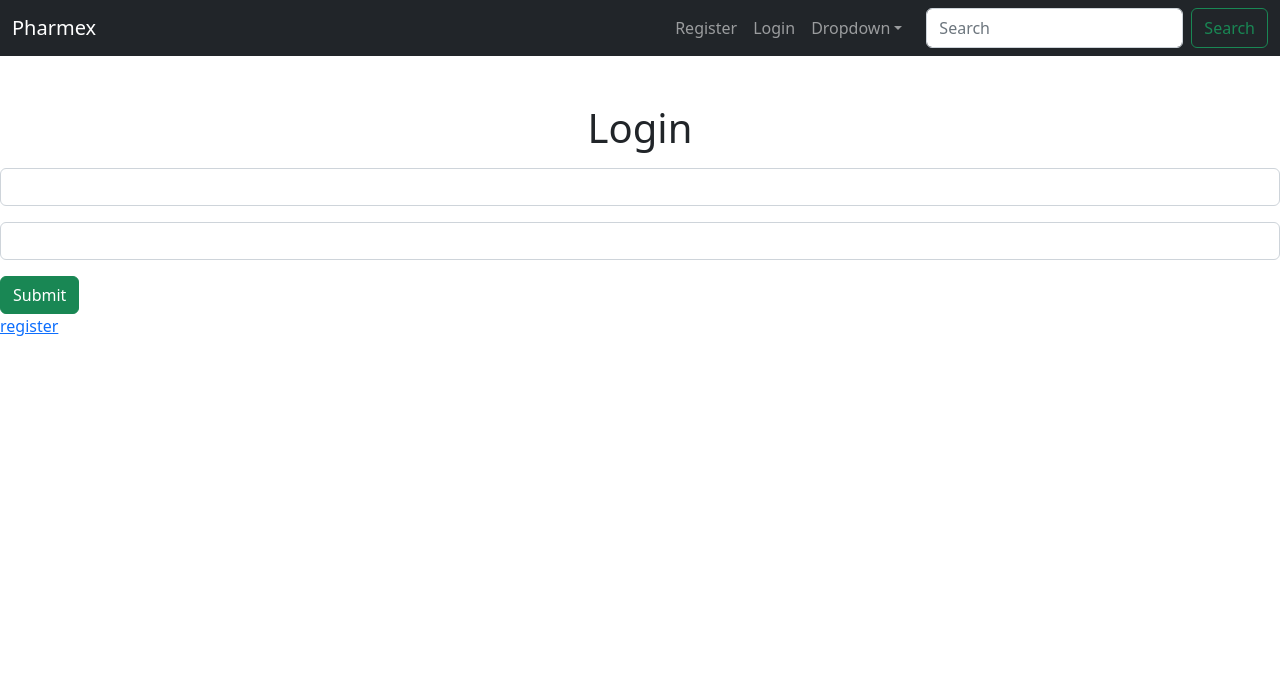
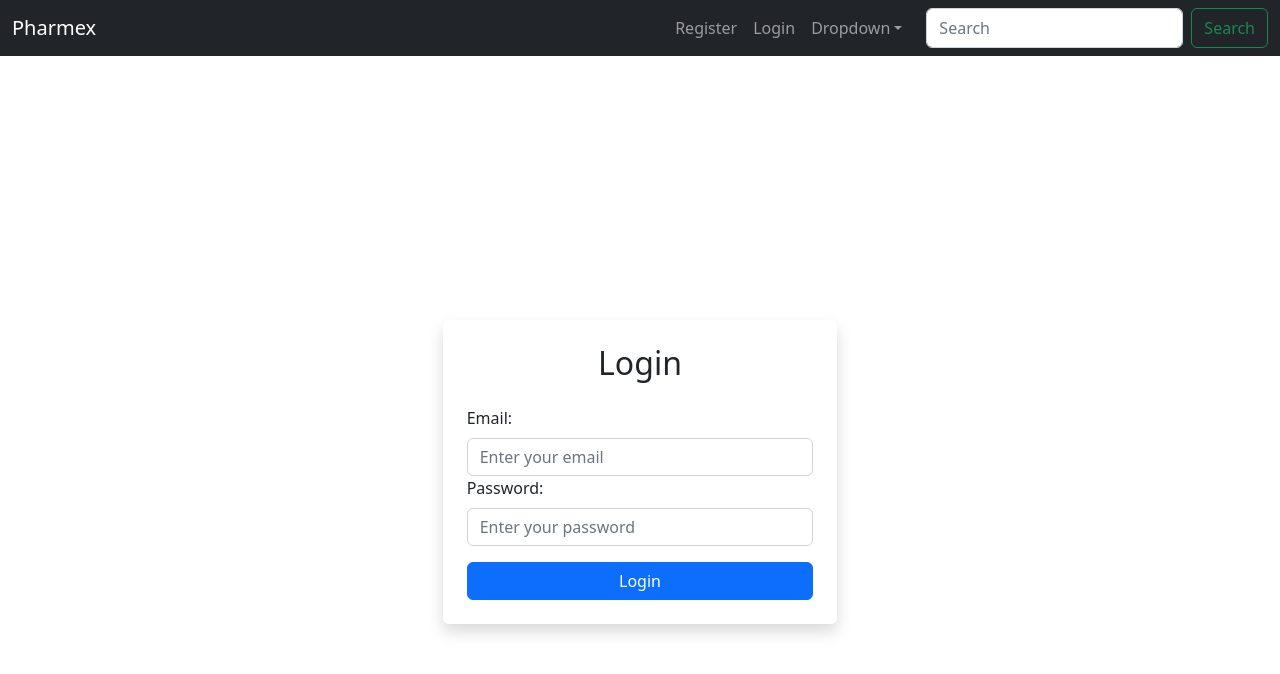
Before and after one commit to AyeshaMohsin/dbms_project, a React (Create React App) app in the folder client/: page /login in a window 1280 px wide. Shown: the top 674 px of the page. Built offline with nearby package versions, Linux system fonts and the light colour scheme; no server answers.

Commit message:
login fixed

```diff
--- a/client/src/components/Login.js
+++ b/client/src/components/Login.js
@@ -1,73 +1,166 @@
-import React, { Fragment, useState } from "react";
-import { Link, Redirect } from "react-router-dom";
+import React, { useEffect, useState } from 'react';
+import { Container, Row, Col, Form, Button } from 'react-bootstrap';
+import { Formik, Field, ErrorMessage } from 'formik';
+import * as Yup from 'yup';
+import { ToastContainer, toast } from 'react-toastify';
+import 'react-toastify/dist/ReactToastify.css';
+import { redirect, useNavigate } from 'react-router';
 
-import { toast } from "react-toastify";
+const CustomerRegistrationForm = () => {
+  const [disableFields, setDisableFields] = useState(false);
+  const initialValues = {
+    customer_email: '',
+    customer_password: '',
+  };
 
-const Login = () => {
-  const [inputs, setInputs] = useState({
-    email: "",
-    password: ""
+  const validationSchema = Yup.object().shape({
+    customer_email: Yup.string().email('Invalid email').required('Required'),
+    customer_password: Yup.string().required('Required'),
   });
 
-  const { email, password } = inputs;
 
-  const onChange = e =>
-    setInputs({ ...inputs, [e.target.name]: e.target.value });
+  const checkAuthenticated = async () => {
+    try {
+      const res = await fetch("http://localhost:5000/auth/is-verify", {
+        method: "GET",
+        headers: { token: localStorage.token }
+      });
 
-  const onSubmitForm = async e => {
-    e.preventDefault();
+      const parseRes = await res.json();
+      console.log(parseRes);
+      parseRes === true ? (setDisableFields(true)
+      ) :
+      (setIsAuthenticated(false)
+      );
+      if (parseRes) {
+        // toast.error("Logout first!");
+      }
+
+    } catch (err) {
+      console.error(err.message);
+    }
+  };
+
+  useEffect(() => {
+    checkAuthenticated();
+  }, []);
+
+  const [isAuthenticated, setIsAuthenticated] = useState(false);
+  const navigate = useNavigate();
+
+
+
+  const handleSubmit = async (values) => {
+
+    const customer_email = values.customer_email;
+    const customer_password = values.customer_password;
+
     try {
-      const body = { customer_email:email, customer_password:password };
-      const response = await fetch(
-        "http://localhost:5000/auth/login",
-        {
+      const body = {
+        customer_email,
+        customer_password,
+      };
+
+
+      const response = await fetch("http://localhost:5000/auth/login", {
         method: "POST",
         headers: {
           "Content-type": "application/json"
         },
         body: JSON.stringify(body)
-        }
-      );
-
+      });
 
       const parseRes = await response.json();
+      console.log(parseRes);
+      if (parseRes.token) {
+        localStorage.setItem("token", parseRes.token);
+        setDisableFields(true);
+        toast.success("Log in Successful, Redirecting you to dashboard", {
+          onClose: () => {
+            navigate("/dashboard"); // Redirect to dashboard
 
-      if (parseRes.jwtToken) {
-        console.log(body);
-        localStorage.setItem("token", parseRes.jwtToken);
-        console.log("here!");
-        toast.success("Logged in Successfully");
+          }
+        });
+
       } else {
         toast.error(parseRes);
       }
-    } catch (err) {
-      console.error(err.message);
+    } catch (error) {
     }
   };
 
+  if (isAuthenticated) {
+    toast.error("Logout first");
+  }
+
+
+
   return (
-    <Fragment>
-      <h1 className="mt-5 text-center">Login</h1>
-      <form onSubmit={onSubmitForm}>
-        <input
-          type="text"
-          name="email"
-          value={email}
-          onChange={e => onChange(e)}
-          className="form-control my-3"
+    <Container fluid className="d-flex align-items-center justify-content-center" style={{ height: '100vh' }}>
+      <Row className="justify-content-center w-100">
+        <Col sm={8} md={6} lg={4}>
+          <div className="p-4 rounded shadow">
+            <h2 className="text-center mb-4">Login</h2>
+            <Formik
+              initialValues={initialValues}
+              validationSchema={validationSchema}
+              onSubmit={handleSubmit}
+            >
+              {(formik) => (
+                <fieldset disabled={disableFields}>
+
+                  <Form onSubmit={formik.handleSubmit}>
+
+                    <Form.Group controlId="customer_email">
+                      <Form.Label>Email:</Form.Label>
+                      <Field
+                        type="email"
+                        name="customer_email"
+                        placeholder="Enter your email"
+                        className={`form-control ${formik.errors.customer_email && formik.touched.customer_email ? 'is-invalid' : ''}`}
                       />
-        <input
+                      <ErrorMessage name="customer_email" component="div" className="invalid-feedback" />
+                    </Form.Group>
+
+                    <Form.Group controlId="customer_password">
+                      <Form.Label>Password:</Form.Label>
+                      <Field
                         type="password"
-          name="password"
-          value={password}
-          onChange={e => onChange(e)}
-          className="form-control my-3"
+                        name="customer_password"
+                        placeholder="Enter your password"
+                        className={`form-control ${formik.errors.customer_password && formik.touched.customer_password ? 'is-invalid' : ''
+                          }`}
                       />
-        <button class="btn btn-success btn-block">Submit</button>
-      </form>
-      <Link to="/register">register</Link>
-    </Fragment>
+                      <ErrorMessage name="customer_password" component="div" className="invalid-feedback" />
+                    </Form.Group>
+
+
+
+                    <Button variant="primary" type="submit" className="mt-3 w-100">
+                      Login
+                    </Button>
+                  </Form>
+                </fieldset>
+              )}
+            </Formik>
+          </div>
+        </Col>
+      </Row>
+      <ToastContainer
+        position="top-center"
+        autoClose={1000}
+        hideProgressBar={false}
+        newestOnTop={false}
+        type="success"
+        closeOnClick
+        rtl={false}
+        pauseOnFocusLoss
+        draggable
+        pauseOnHover
+        theme="dark"
+      />
+    </Container>
   );
 };
 
-export default Login;
+export default CustomerRegistrationForm;
```
Lines whose indentation alone changed are shown as unchanged.
